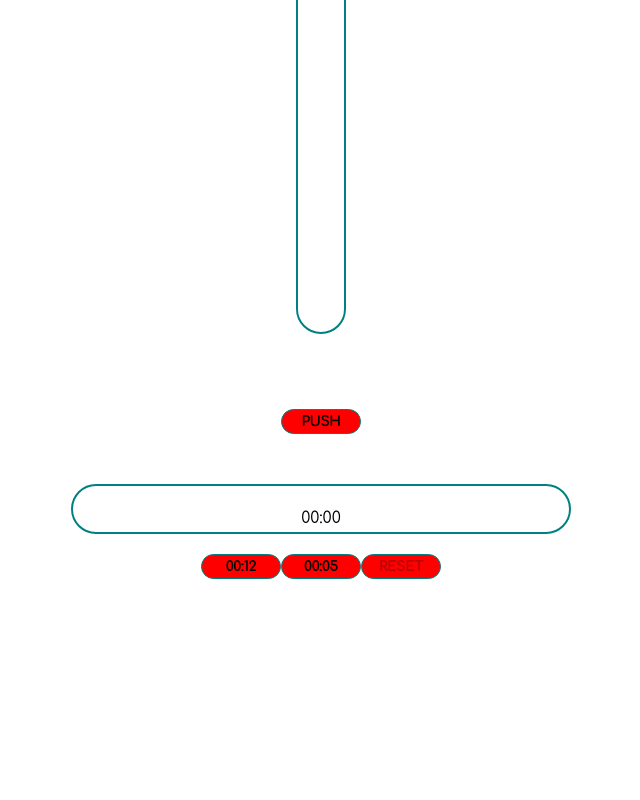
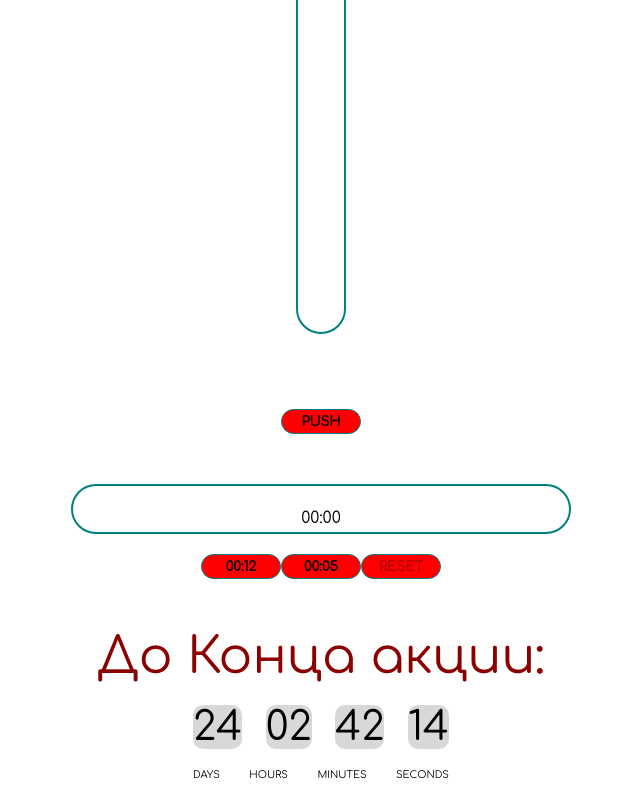
Before and after one commit to Venenumjke/LearningReact, a React (Create React App) app: page / in a window 1280 px wide. Shown: the part 1326-2126 px from the top of the page, without its empty margins (319-959 px from the left). Before the commit the page ends 1955 px from the top, so only its background shows below. Built offline with nearby package versions, Linux system fonts and the light colour scheme.

Commit message:
CountDown

```diff
--- /dev/null
+++ b/src/components/CountDown/index.jsx
@@ -0,0 +1,85 @@
+import React, { memo, useEffect, useState } from 'react';
+import {
+  Container, Wrapper, TimesWrap, DicsTimesWrap,
+} from './style';
+
+const CountDown = memo(() => {
+  const countDownDate = new Date('Jule 21, 2022 16:00:00');
+  const now = new Date();
+  const distanse = countDownDate - now;
+  const SEC_RANGE = 1000;
+  const HOUR_AND_MIN_RANGE = 60;
+  const DAY_RANGE = 24;
+
+  const days = Math.floor(
+    distanse
+    / SEC_RANGE
+    / HOUR_AND_MIN_RANGE
+    / HOUR_AND_MIN_RANGE
+    / DAY_RANGE,
+  );
+
+  const hours = Math.floor(
+    distanse
+   / SEC_RANGE
+   / HOUR_AND_MIN_RANGE
+   / HOUR_AND_MIN_RANGE,
+  )
+   % DAY_RANGE;
+
+  const minutes = Math.floor(
+    distanse
+    / SEC_RANGE
+    / HOUR_AND_MIN_RANGE,
+  )
+    % HOUR_AND_MIN_RANGE;
+
+  const seconds = Math.floor(
+    distanse
+    / SEC_RANGE,
+  )
+    % HOUR_AND_MIN_RANGE;
+
+  const [currentDays, setCurrentDays] = useState(0);
+  const [currentHours, setCurrentHours] = useState(0);
+  const [currentMinutes, setCurrentMinutes] = useState(0);
+  const [currentSeconds, setCurrentSeconds] = useState(0);
+
+  useEffect(() => {
+    const interval = setInterval(() => {
+      setCurrentDays(days);
+      setCurrentHours(hours);
+      setCurrentMinutes(minutes);
+      setCurrentSeconds(seconds);
+    }, 1000);
+    return () => clearInterval(interval);
+  }, [seconds]);
+
+  return (
+    <Container>
+      <p style={{ fontSize: '50px', marginBottom: '20px', color: 'darkred' }}>До Конца акции:</p>
+      <Wrapper>
+        <TimesWrap>
+          {currentDays < 10 ? `0${currentDays}` : currentDays}
+        </TimesWrap>
+        <TimesWrap>
+          {currentHours < 10 ? `0${currentHours}` : currentHours}
+        </TimesWrap>
+        <TimesWrap>
+          {currentMinutes < 10 ? `0${currentMinutes}` : currentMinutes}
+        </TimesWrap>
+        <TimesWrap>
+          {currentSeconds < 10 ? `0${currentSeconds}` : currentSeconds}
+        </TimesWrap>
+      </Wrapper>
+      <Wrapper style={{ width: '20%' }}>
+        <DicsTimesWrap>DAYS</DicsTimesWrap>
+        <DicsTimesWrap>HOURS</DicsTimesWrap>
+        <DicsTimesWrap>MINUTES</DicsTimesWrap>
+        <DicsTimesWrap>SECONDS</DicsTimesWrap>
+      </Wrapper>
+    </Container>
+  );
+});
+
+export default CountDown;
--- /dev/null
+++ b/src/components/CountDown/style.js
@@ -0,0 +1,30 @@
+/* eslint-disable import/prefer-default-export */
+import styled from 'styled-components';
+
+export const Container = styled.div`
+width: 100%;
+display: flex;
+flex-direction: column;
+align-items: center;
+justify-content: center;
+`;
+
+export const Wrapper = styled.div`
+width: 20%;
+display: flex;
+flex-direction: row;
+align-items: center;
+justify-content: space-between;
+margin-bottom: 20px;
+`;
+
+export const TimesWrap = styled.span`
+background-color: rgba(60, 60, 60, 0.2);
+font-size: 40px;
+border-radius: 10px;
+text-aling: center;
+`;
+
+export const DicsTimesWrap = styled.span`
+font-size: 10px;
+`;
--- a/src/components/PBWithTimer/style.js
+++ b/src/components/PBWithTimer/style.js
@@ -1,4 +1,3 @@
-/* eslint-disable import/prefer-default-export */
 import styled from 'styled-components';
 
 export const Container = styled.div`
--- a/src/components/ProgressBarContainer/index.jsx
+++ b/src/components/ProgressBarContainer/index.jsx
@@ -1,12 +1,16 @@
 import React, { memo } from 'react';
 import FirstProgressBar from '../FstProgressBar';
 import ScndProgressBar from '../ScndProgressBar';
+import VertProgressBar from '../VertProgressBar';
+import PBWithTimer from '../PBWithTimer';
 import { Container } from './style';
 
 const ProgressBar = memo(() => (
   <Container>
     <FirstProgressBar />
     <ScndProgressBar />
+    <VertProgressBar />
+    <PBWithTimer />
   </Container>
 
 ));
--- a/src/components/ScndProgressBar/index.jsx
+++ b/src/components/ScndProgressBar/index.jsx
@@ -1,9 +1,7 @@
-/* eslint-disable no-unused-vars */
 import React, {
-  memo, useCallback, useState, useEffect,
+  memo, useState, useEffect,
 } from 'react';
 import { Wrapper, Item, Container } from './style';
-import Button from '../Button';
 
 const FULLWIDTH = 100;
 
--- a/src/screens/MainScreen/index.js
+++ b/src/screens/MainScreen/index.js
@@ -3,8 +3,7 @@ import { Header, HeaderTitle } from './styles';
 import TranslateTest from '../../components/TranslateTest';
 import Slider from '../../components/Slider';
 import ProgressBar from '../../components/ProgressBarContainer';
-import VertProgressBar from '../../components/VertProgressBar';
-import PBWithTimer from '../../components/PBWithTimer';
+import CountDown from '../../components/CountDown';
 
 function mainScreen() {
   return (
@@ -15,8 +14,7 @@ function mainScreen() {
       <TranslateTest />
       <Slider />
       <ProgressBar />
-      <VertProgressBar />
-      <PBWithTimer />
+      <CountDown />
     </>
   );
 }
```
